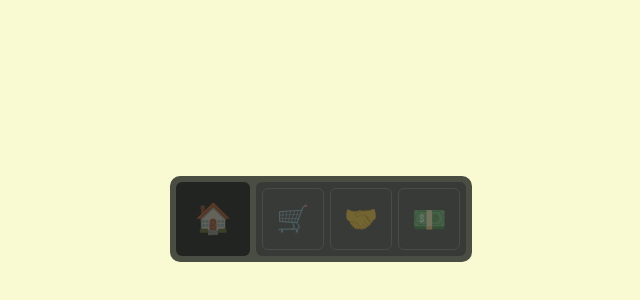
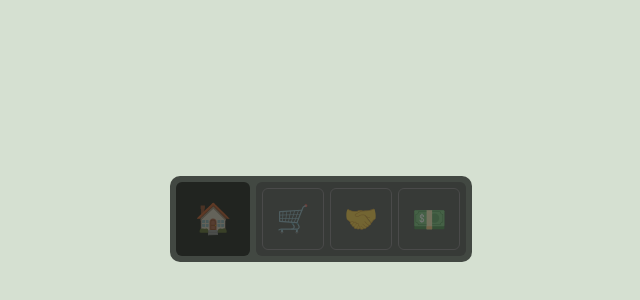
Before and after one commit to Frintest/kapusta-2, a React app: page / in a window 1280 px wide. Shown: the part 428-728 px from the top of the page, without its empty margins (319-959 px from the left). Built offline with nearby package versions, Linux system fonts and the light colour scheme.

Commit message:
test workflows 2

```diff
--- a/src/scss/base/reset.scss
+++ b/src/scss/base/reset.scss
@@ -25,7 +25,7 @@ html {
 
 body {
 	color: #000;
-	background: lightgoldenrodyellow;
+	background: $color-light-1;
 }
 
 a {
```
